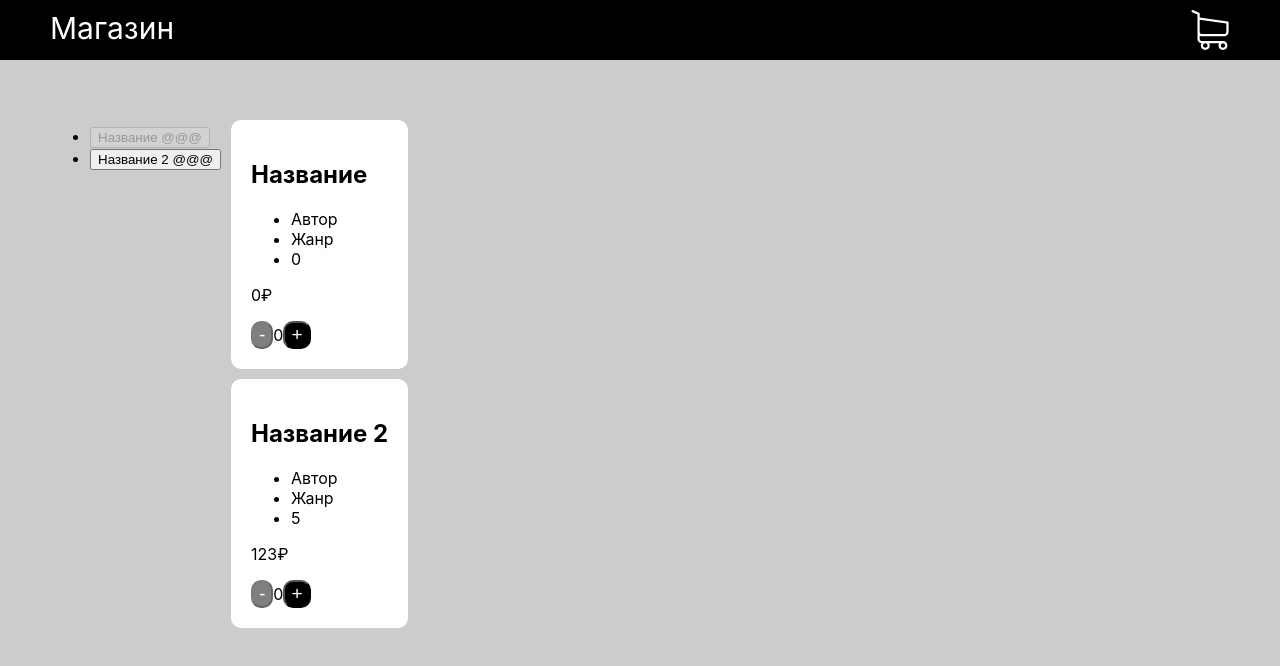
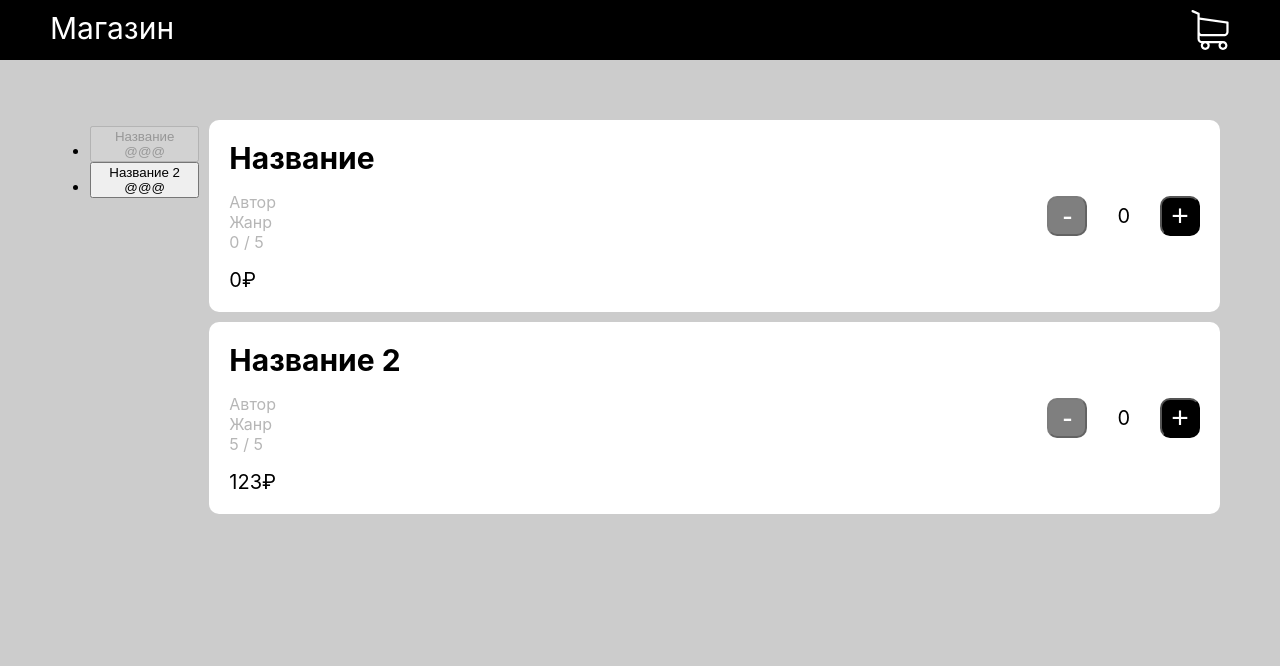
Before and after one commit to GRusl/YLppF_React, a React (Create React App) app: page / in a window 1280 px wide. Shown: the top 666 px of the page. Built offline with nearby package versions, Linux system fonts and the light colour scheme.

Commit message:
Stylized book item

```diff
--- a/src/components/Item/Item.jsx
+++ b/src/components/Item/Item.jsx
@@ -14,19 +14,22 @@ export const Item = (
     const [count, setCount] = useState(0);
 
     return <div className={ styles.item }>
-        <div className={ styles.content }>
-            <h2>{ title }</h2>
-            <ul>
-                <li>{ author }</li>
-                <li>{ genre }</li>
-                <li>{ rating }</li>
+        <div>
+            <div className={ styles.title }>{ title }</div>
+            <ul className={ styles.infoUl }>
+                <li className={ styles.infoLi }>{ author }</li>
+                <li className={ styles.infoLi }>{ genre }</li>
+                <li className={ styles.infoLi }>{ rating } / 5</li>
             </ul>
-            <p>{ price }₽</p>
+            <p className={ styles.price }>{ price }₽</p>
         </div>
-        <div>
-            <button className={ styles.counterBtn } onClick={() => setCount(count - 1)} disabled={count === 0}>-</button>
-            {count}
-            <button className={ styles.counterBtn } onClick={() => setCount(count + 1)}>+</button>
+        <div className={ styles.counterBlock }>
+            <button className={ styles.counterBtn }
+                    onClick={() => setCount(count - 1)}
+                    disabled={count === 0}>-</button>
+            <div className={ styles.counterText }>{count}</div>
+            <button className={ styles.counterBtn }
+                    onClick={() => setCount(count + 1)}>+</button>
         </div>
     </div>
 }
--- a/src/components/Item/styles.module.css
+++ b/src/components/Item/styles.module.css
@@ -3,16 +3,53 @@
     border-radius: 10px;
     padding: 20px;
     margin: 10px;
+
+    display: flex;
+    justify-content: space-between;
 }
 
-.content {
+.title {
+    font-size: 30px;
+    font-weight: bold;
+}
 
+.infoUl {
+    padding: 0;
+}
+
+.infoLi {
+    list-style-type: none;
+
+    color: #b6b6b6;
+}
+
+.price {
+    font-size: 20px;
+    margin: 0;
+}
+
+.counterBlock {
+    display: flex;
+    align-items: center;
+
+    float: right;
+}
+
+.counterText {
+    font-size: 20px;
+    padding: 0 30px;
 }
 
 .counterBtn {
-    color: #FFFFFF;
-    background: #000000;
-    font-size: 1.2rem;
+    color: #fff;
+    background: #000;
+
+    font-size: 30px;
+    height: 40px;
+    width: 40px;
+
+    text-align: center;
+
     border-radius: 10px;
 }
 
--- a/src/pages/CatalogPage/Catalog.jsx
+++ b/src/pages/CatalogPage/Catalog.jsx
@@ -22,7 +22,7 @@ export const CatalogPage = (props) => {
                 }
             </ul>
         </aside>
-        <div className={ styles.mainContent }>
+        <div className={ styles.contentMain }>
             {
                 activeSection.books.map((book) =>
                     <Item id={ book.id }
--- a/src/pages/CatalogPage/styles.module.css
+++ b/src/pages/CatalogPage/styles.module.css
@@ -7,6 +7,6 @@
 
 }
 
-.main-content {
+.contentMain {
     width: 100%;
 }
```
